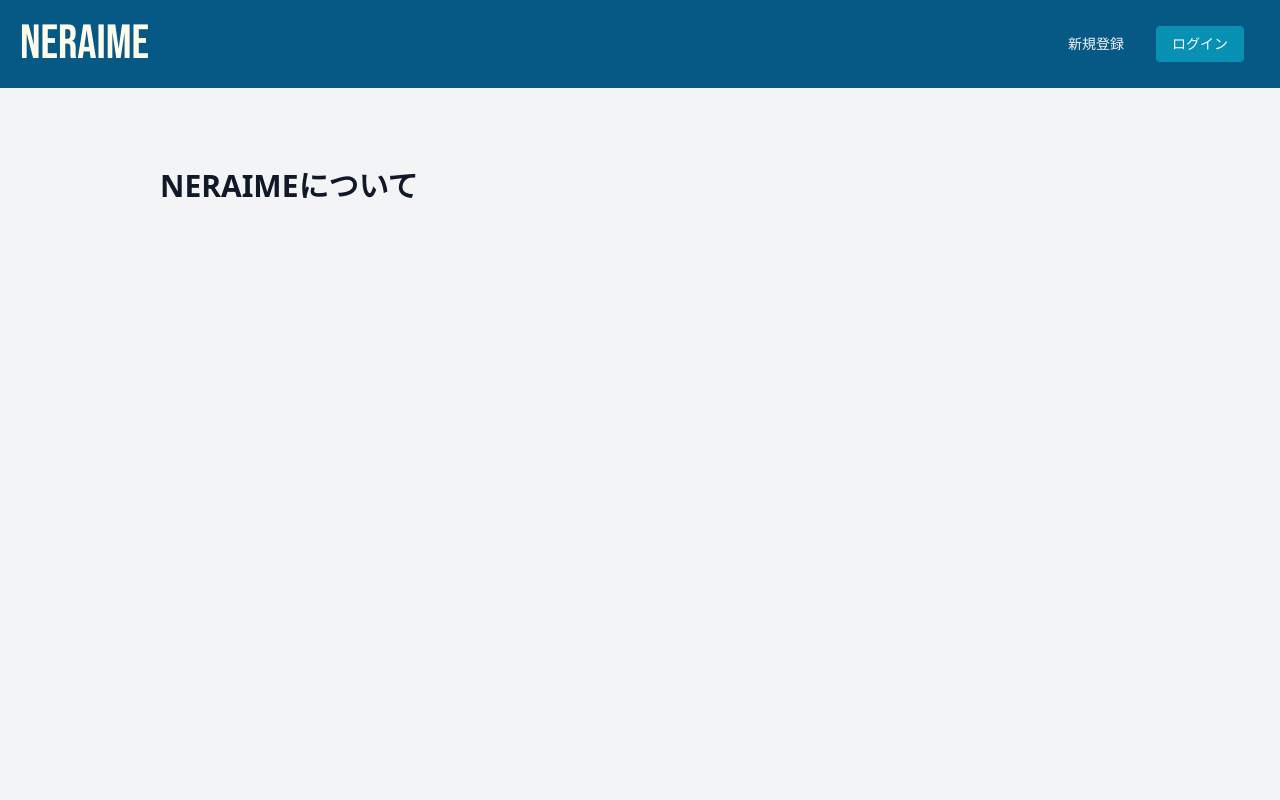
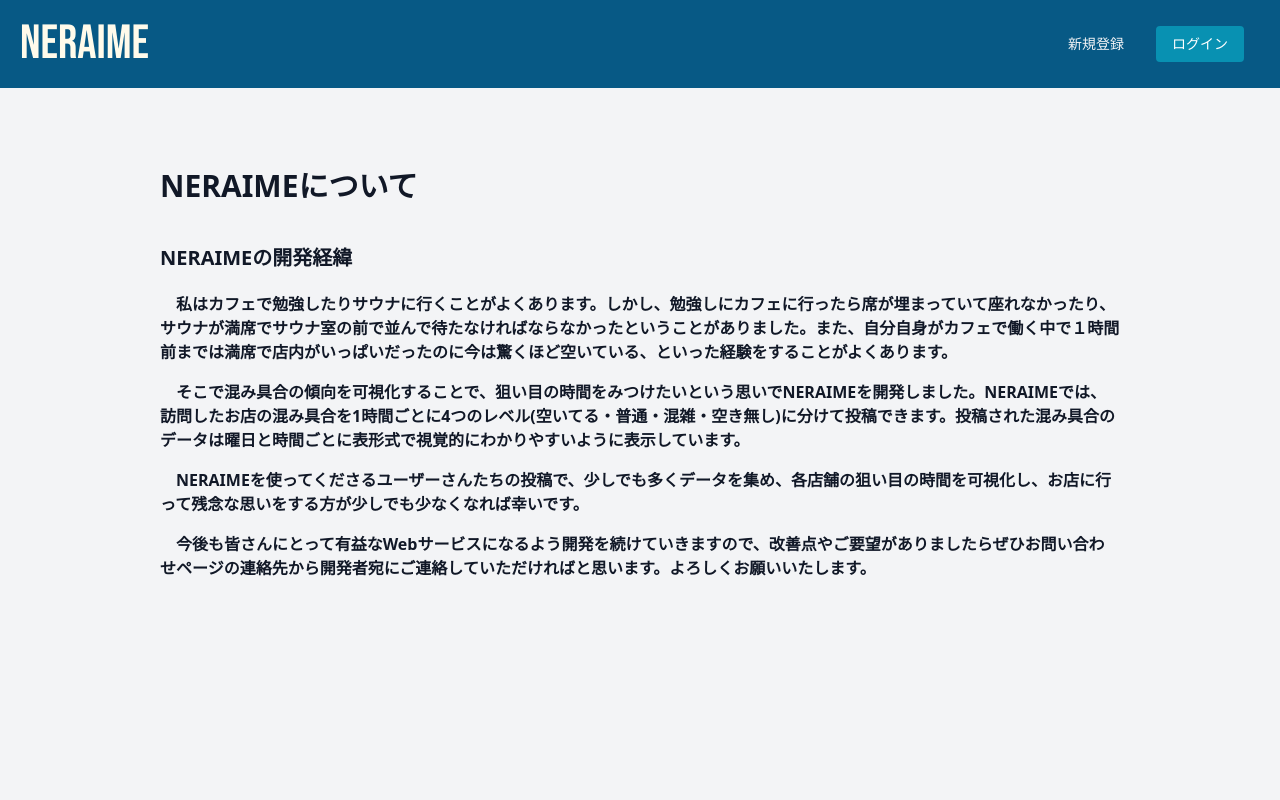
Before and after one commit to Hijikata1869/neraime-frontend, a Next.js app: page /about in a window 1280 px wide. Shown: the top 800 px of the page. Built offline with nearby package versions, Linux system fonts and the light colour scheme.

Commit message:
NERAIMEについてを作成#40

```diff
--- a/components/CrowdednessForm.tsx
+++ b/components/CrowdednessForm.tsx
@@ -205,7 +205,7 @@ export const CrowdednessForm: React.FC<CrowdednessFormProps> = memo((props) => {
           </div>
           <div className="flex justify-center mb-10 md:mb-0 ">
             <button
-              className="mt-10 py-4 px-10 rounded transition md:mr-4 bg-cyan-700 text-amber-50 hover:bg-cyan-900"
+              className="mt-10 py-4 px-10 rounded transition md:mr-4 bg-cyan-700 text-white hover:bg-cyan-900"
               onClick={(event) => hundleClick(event)}
             >
               混雑度を投稿する
--- a/components/Footer.tsx
+++ b/components/Footer.tsx
@@ -5,7 +5,7 @@ import { bebasNeue } from "@/utiles/font";
 export const Footer: React.FC = memo(() => {
   return (
     <footer>
-      <div className="p-4 bg-sky-700 text-amber-50 flex justify-center items-center space-x-10 text-sm font-bold">
+      <div className="p-4 bg-sky-700 text-amber-50 flex justify-center items-center md:space-x-10 space-x-4 md:text-sm text-xs font-bold">
         <Link href="/privacy">プライバシーポリシー</Link>
         <Link href="/contact">お問い合わせ</Link>
         <Link href="/about">NERAIMEについて</Link>
--- a/pages/about.tsx
+++ b/pages/about.tsx
@@ -3,8 +3,23 @@ import { Layout } from "@/components/Layout";
 const About: React.FC = () => {
   return (
     <Layout title="NERAIMEについて">
-      <div className="w-full my-20 lg:px-40 md:px-20 px-10 text-gray-900">
+      <div className="w-full md:my-20 my-10 lg:px-40 md:px-20 px-10 text-gray-900">
         <h1 className="font-bold text-3xl mb-10">NERAIMEについて</h1>
+        <h2 className="font-bold text-xl mb-5">NERAIMEの開発経緯</h2>
+        <div className="font-semibold">
+          <p className="indent-4 mb-4">
+            私はカフェで勉強したりサウナに行くことがよくあります。しかし、勉強しにカフェに行ったら席が埋まっていて座れなかったり、サウナが満席でサウナ室の前で並んで待たなければならなかったということがありました。また、自分自身がカフェで働く中で１時間前までは満席で店内がいっぱいだったのに今は驚くほど空いている、といった経験をすることがよくあります。
+          </p>
+          <p className="indent-4 mb-4">
+            そこで混み具合の傾向を可視化することで、狙い目の時間をみつけたいという思いでNERAIMEを開発しました。NERAIMEでは、訪問したお店の混み具合を1時間ごとに4つのレベル(空いてる・普通・混雑・空き無し)に分けて投稿できます。投稿された混み具合のデータは曜日と時間ごとに表形式で視覚的にわかりやすいように表示しています。
+          </p>
+          <p className="indent-4 mb-4">
+            NERAIMEを使ってくださるユーザーさんたちの投稿で、少しでも多くデータを集め、各店舗の狙い目の時間を可視化し、お店に行って残念な思いをする方が少しでも少なくなれば幸いです。
+          </p>
+          <p className="indent-4">
+            今後も皆さんにとって有益なWebサービスになるよう開発を続けていきますので、改善点やご要望がありましたらぜひお問い合わせページの連絡先から開発者宛にご連絡していただければと思います。よろしくお願いいたします。
+          </p>
+        </div>
       </div>
     </Layout>
   );
```
